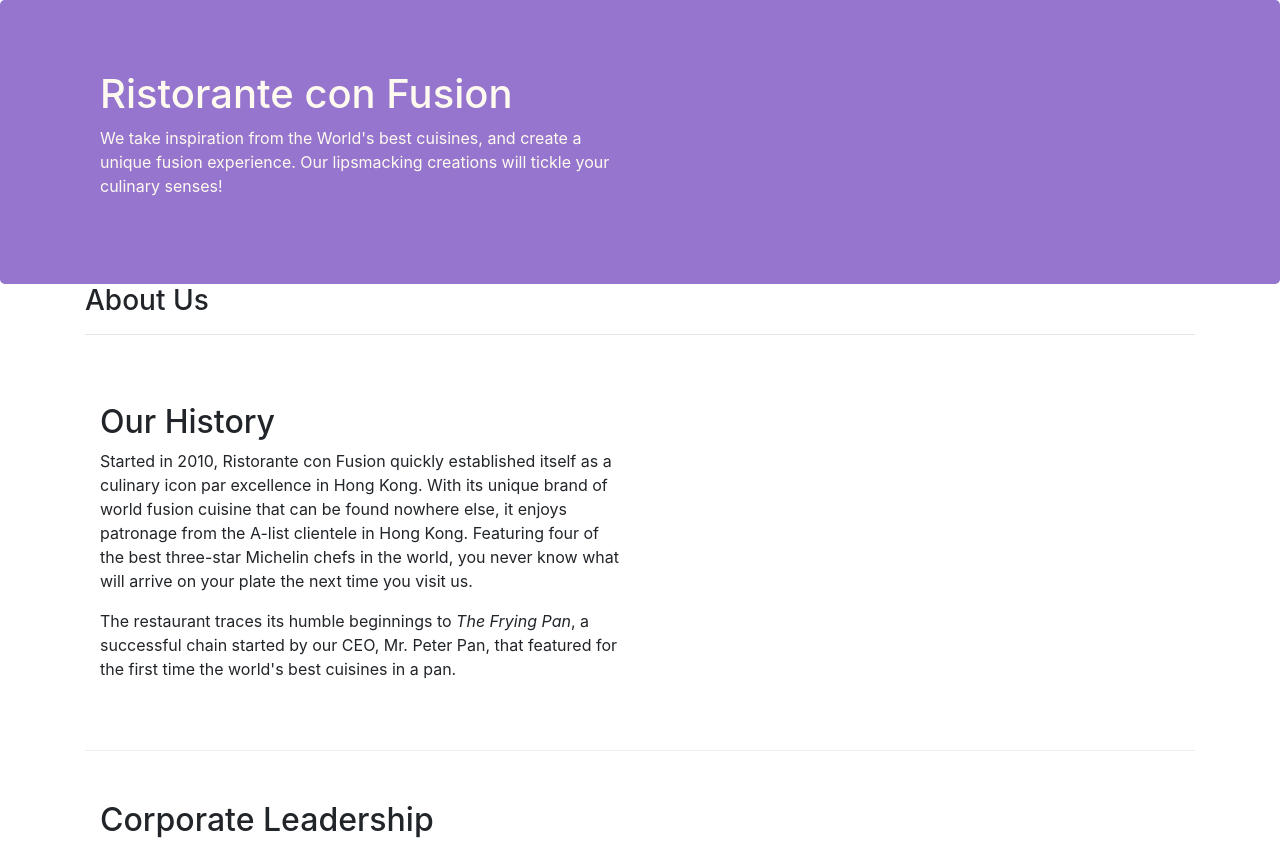
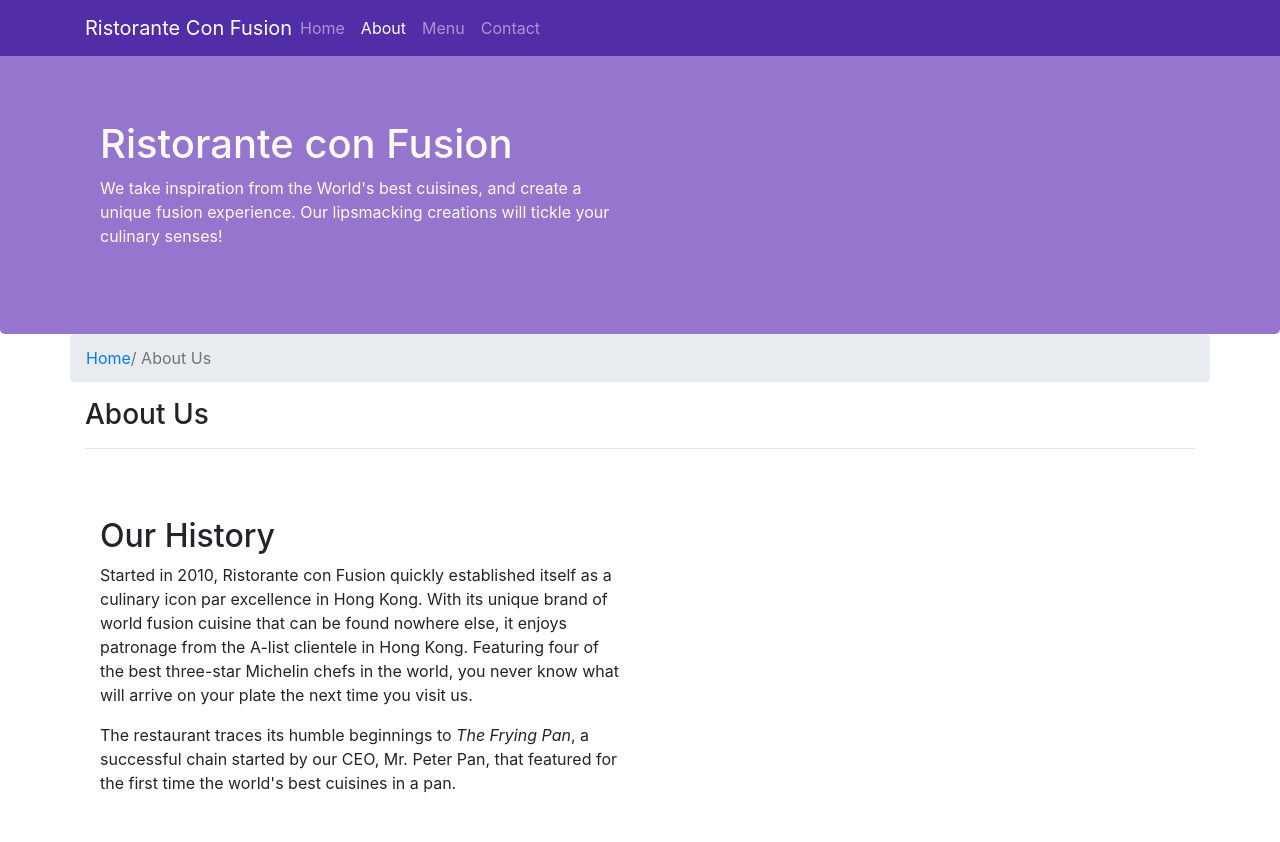
Before and after one commit to mostafaelmasry163/coursera-project, a website: page aboutus.html in a window 1280 px wide. Shown: the top 842 px of the page. Drawn offline with nearby package versions, Linux system fonts and the light colour scheme.

Commit message:
navbar and breadcumbs

```diff
--- a/aboutus.html
+++ b/aboutus.html
@@ -19,6 +19,34 @@
   </head>
 
   <body>
+    <nav class="navbar navbar-dark navbar-expand-sm fixed-top">
+      <button
+        class="navbar-toggler"
+        type="button"
+        data-toggle="collapse"
+        data-target="#Navbar"
+      >
+        <span class="navbar-toggler-icon"></span>
+      </button>
+      <div class="container">
+        <a href="index.html" class="navbar-brand mr-auto"
+          >Ristorante Con Fusion</a
+        >
+        <div id="Navbar" class="collapse navbar-collapse">
+          <ul class="navbar-nav mr-auto">
+            <li class="nav-item">
+              <a href="index.html" class="nav-link">Home</a>
+            </li>
+            <li class="nav-item">
+              <a href="aboutus.html" class="nav-link active">About</a>
+            </li>
+            <li class="nav-item"><a href="#" class="nav-link">Menu</a></li>
+            <li class="nav-item"><a href="#" class="nav-link">Contact</a></li>
+          </ul>
+        </div>
+      </div>
+    </nav>
+
     <header class="jumbotron">
       <div class="container">
         <div class="row row-header">
@@ -37,6 +65,10 @@
 
     <div class="container">
       <div class="row align-items-center">
+        <ol class="col-12 breadcrumb">
+          <li class="bredcrumb-item"><a href="index.html">Home </a></li>
+          <li class="breadcrumb-item active">/ About Us</li>
+        </ol>
         <div class="col-12 col-sm">
           <h3>About Us</h3>
           <hr />
@@ -119,8 +151,8 @@
           <div class="col-4 offset-1 col-sm-2">
             <h5>Links</h5>
             <ul class="list-unstyled">
-              <li><a href="#">Home</a></li>
-              <li><a href="#">About</a></li>
+              <li><a href="index.html">Home</a></li>
+              <li><a href="aboutus.html">About</a></li>
               <li><a href="#">Menu</a></li>
               <li><a href="#">Contact</a></li>
             </ul>
--- a/css/style.css
+++ b/css/style.css
@@ -1,3 +1,12 @@
+body {
+  padding: 50px 0px 0px;
+  z-index: 0;
+}
+
+.navbar-dark {
+  background-color: #512da8;
+}
+
 .row-header {
   margin: 0px auto;
   padding: 0px auto;
```
Also changed, not shown: index.html (+29 -1 lines), 2 other files.
